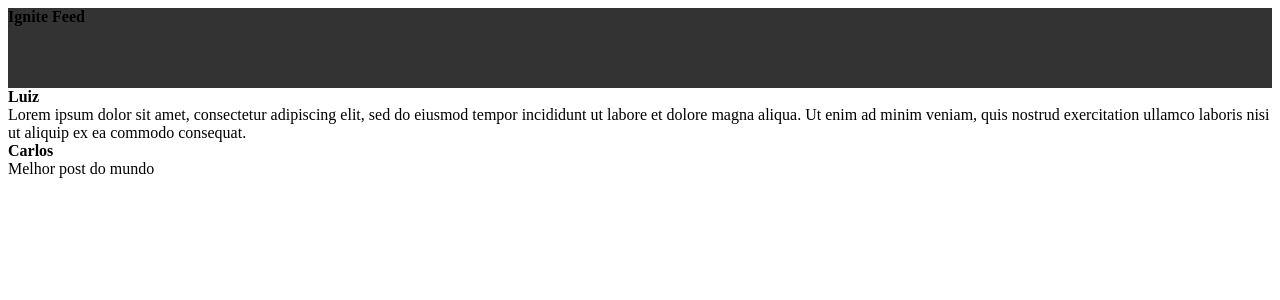
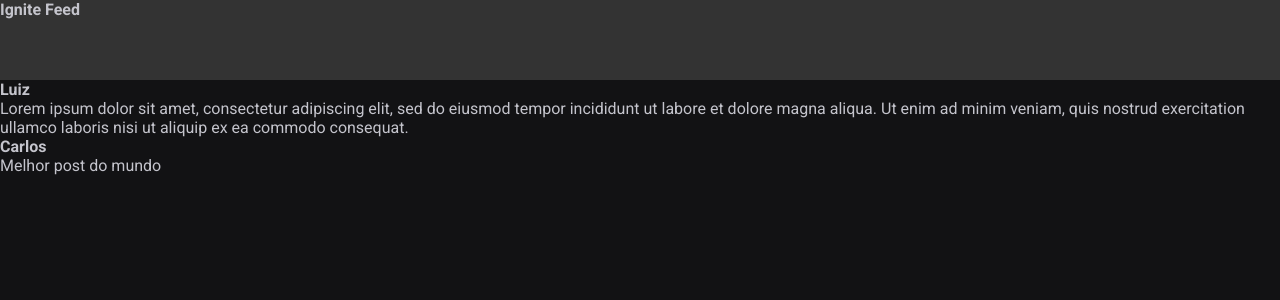
Before and after one commit to luizfranzon/ignite-reactJS, a React (Vite) app in the folder aulas/01-fundamentos-do-react/: page / in a window 1280 px wide. Shown: the top 300 px of the page. Built offline with nearby package versions, Linux system fonts and the light colour scheme.

Commit message:
:lipstick: Criado Global.css

```diff
--- a/aulas/01-fundamentos-do-react/index.html
+++ b/aulas/01-fundamentos-do-react/index.html
@@ -1,12 +1,21 @@
 <!DOCTYPE html>
 <html lang="en">
-  <head>
+
+<head>
     <meta charset="UTF-8" />
+
+    <link rel="preconnect" href="https://fonts.googleapis.com"/>
+    <link rel="preconnect" href="https://fonts.gstatic.com" crossorigin/>
+
+    <link href="https://fonts.googleapis.com/css2?family=Roboto:wght@400;700&display=swap" rel="stylesheet"/>
+
     <meta name="viewport" content="width=device-width, initial-scale=1.0" />
     <title>Vite App</title>
-  </head>
-  <body>
+</head>
+
+<body>
     <div id="root"></div>
     <script type="module" src="/src/main.jsx"></script>
-  </body>
+</body>
+
 </html>
--- a/aulas/01-fundamentos-do-react/src/App.jsx
+++ b/aulas/01-fundamentos-do-react/src/App.jsx
@@ -1,5 +1,7 @@
 import { Header } from "./components/Header"
 import { Post } from "./Post"
+
+import "./global.css"
 
 export function App() {
 
--- /dev/null
+++ b/aulas/01-fundamentos-do-react/src/global.css
@@ -0,0 +1,32 @@
+
+
+:root {
+    --white: #fff;
+    --gray-100:#e1e1e6;
+    --gray-300: #c4c4cc;
+    --gray-400: #8d8d99;
+    --gray-600: #323238;
+    --gray-700: #29292e;
+    --gray-800: #202024;
+    --gray-900: #121214;
+
+    --green-500: #00875f;
+}
+
+* {
+    margin: 0;
+    padding: 0;
+    box-sizing: border-box;
+}
+
+body {
+    background-color: var(--gray-900);
+    color: var(--gray-300);
+    -webkit-font-smoothing: antialiased;
+}
+
+body, input, textarea, button {
+    font-family: "Roboto", sans-serif;
+    font-weight: 400;
+    font-size: 1rem;
+}
```
